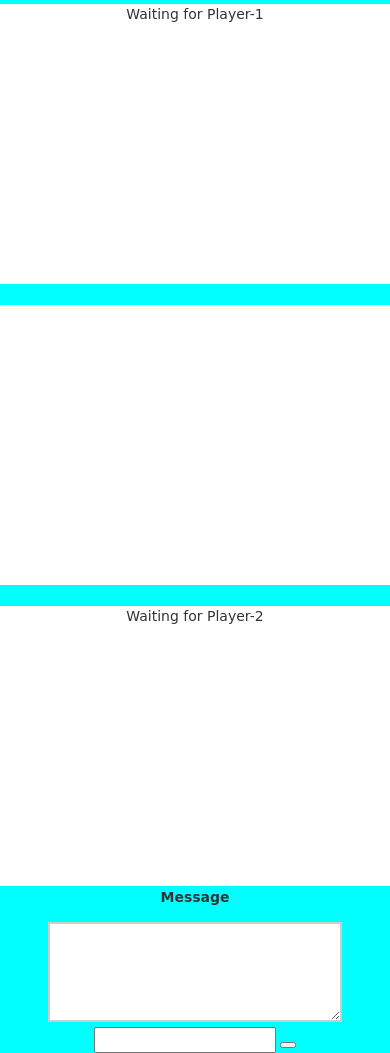
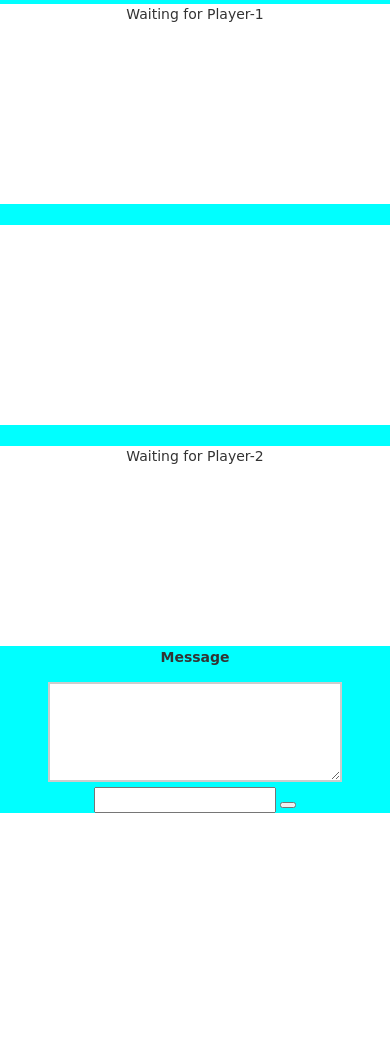
Before and after one commit to Senthilselva/RockPaperScissor, a PHP site: page / in a window 390 px wide. Shown: the part 204-1257 px from the top of the page. After the commit the page ends 1017 px from the top, so only its background shows below. Run offline with PHP 8.4, Linux system fonts and the light colour scheme; some libraries are stand-ins or nearby versions; some web fonts are replaced.

```diff
--- a/assets/css/style.css
+++ b/assets/css/style.css
@@ -8,10 +8,10 @@ header{
 	font-size: 48px;
 }
 
-#firstPlayer,
+#Player1,
 #result,
-#secondPlayer{
-	height:280px;
+#Player2{
+	height:200px;
 	background-color: white;
 	margin-top:20px;
 }
--- a/index.html
+++ b/index.html
@@ -39,19 +39,28 @@
     <button id = "submitbtn"> </button>
 </div> <!-- first row-->
 
-<div class="row container">
-     <div class="col-md-1"> </div>
-    <div class="col-md-3" id = "firstPlayer">
-      <div class = row>
+<div class="row">
+     <div class="col-lg-2 col-md-2 col-sm-2"> </div>
 
-      </div>
+    <div class="col-lg-2 col-md-2 col-sm-2" id = "Player1">
+      <div class = "row" id = "Player1Name">Waiting for Player-1 </div>
+      <div class = "row" id = "Player1List"></div>
+      <div class = "row" id = "Player1Score"></div>
+    </div>
 
-    Waiting for Player-1</div>
-    <div class="col-md-1"> </div>
-    <div class="col-md-3" id = "result"> </div>
-    <div class="col-md-1"> </div>
-    <div class="col-md-3" id = "secondPlayer">Waiting for Player-2</div>
-    <div class="col-md-1"> </div>
+    <div class="col-lg-1 col-md-1 col-sm-1"> </div>
+    <div class="col-lg-2 col-md-2 col-sm-2" id = "result"> </div>
+    <div class="col-lg-1 col-md-1 col-sm-1"> </div>
+
+    <div class="col-lg-2 col-md-2 col-sm-2" id = "Player2">
+      <div class = "row" id = "Player2Name">Waiting for Player-2</div>
+      <div class = "row" id = "Player2List"></div>
+      <div class = "row" id = "Player2Score"></div>
+    </div>
+
+     <div class="col-lg-2 col-md-2 col-sm-2"> </div>
+
+
 
 </div> <!-- second row -->
 
```
Also changed, not shown: assets/javascript/app.js (+63 -13 lines).
